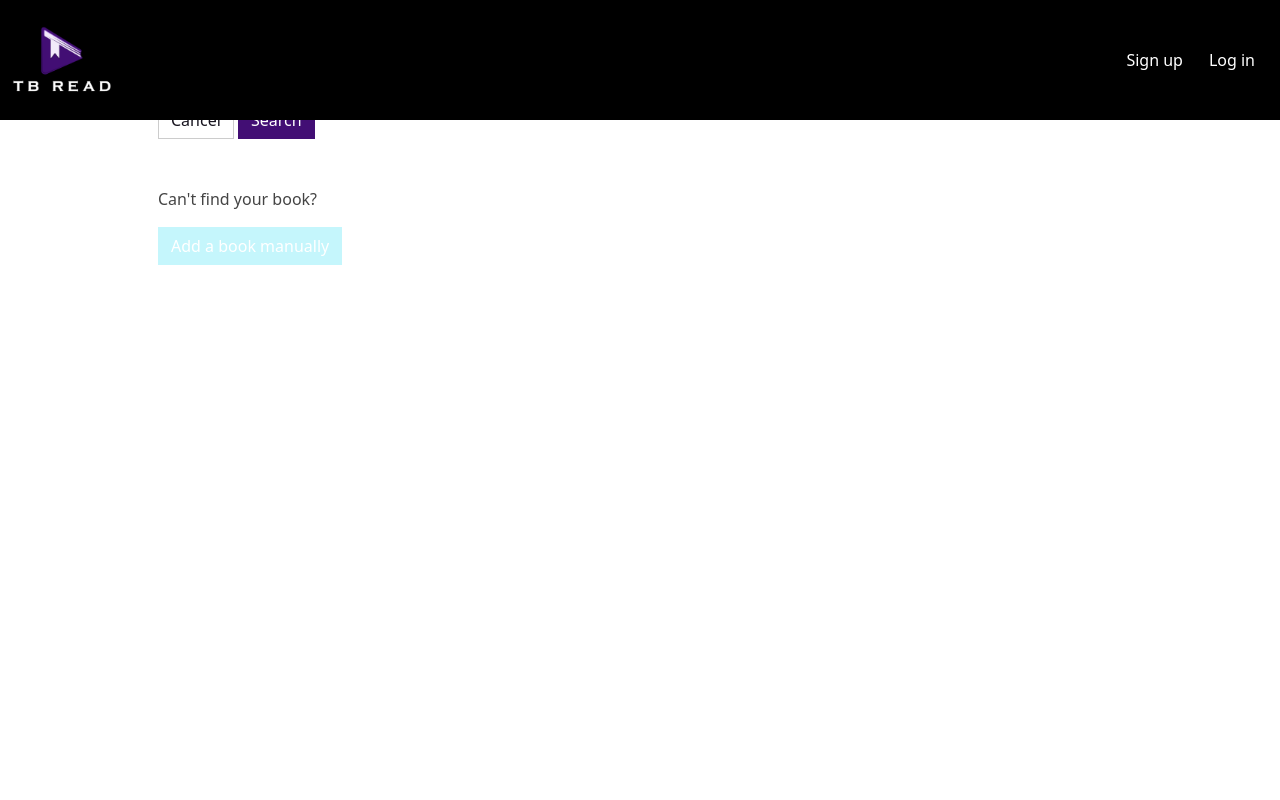
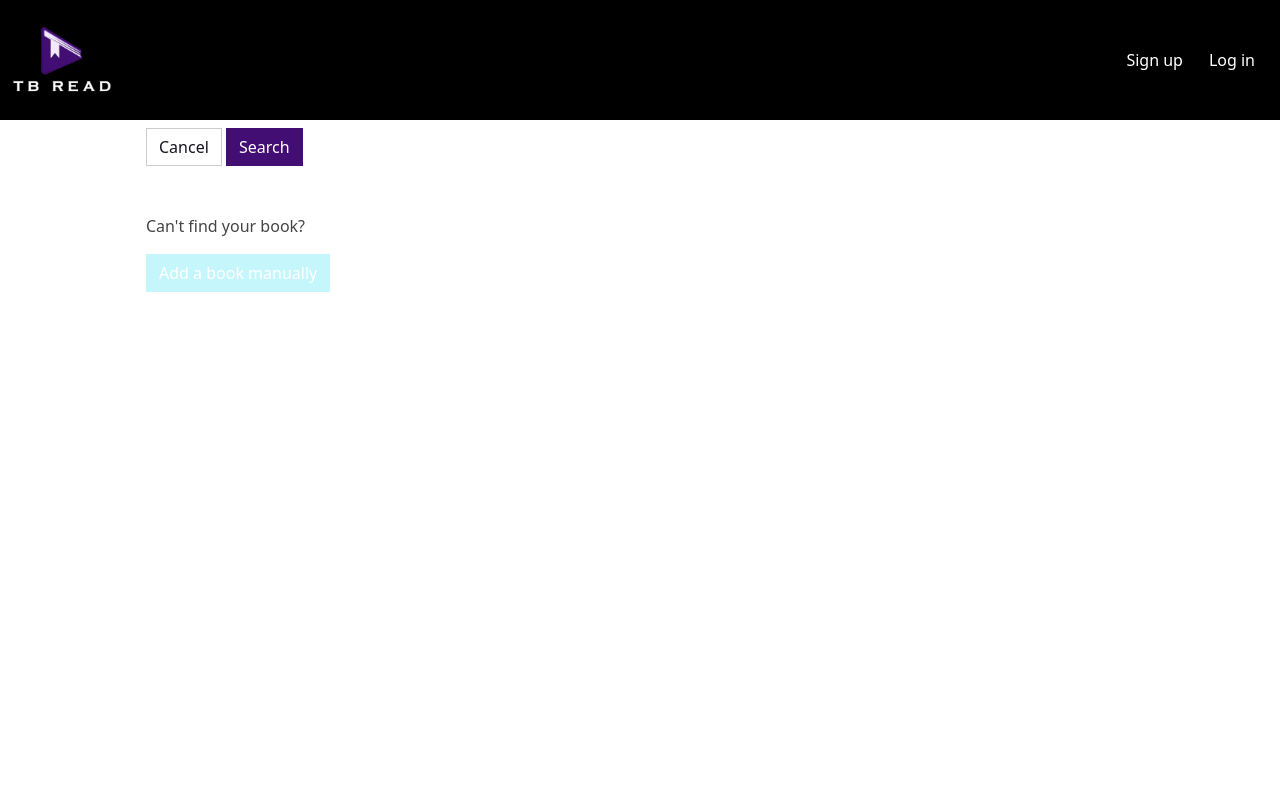
Before and after one commit to CamdenTadhg/TBRead, a Flask app: template templates/books/addbooks.html in a window 1280 px wide. Run offline with Flask 3, Linux system fonts and the light colour scheme; the template is opened without the code that fills it: values that come from a table or form of the project are taken from there, others are empty; parts of the project's set-up code (start-up, migrations or seed data) failed here and were passed over; some libraries are stand-ins or nearby versions.

Commit message:
main content placement

```diff
--- a/static/stylesheets/style.css
+++ b/static/stylesheets/style.css
@@ -37,10 +37,10 @@ textarea{
     width: 100px;
 }
 
-.main-content {
+.logged-in-content {
     display:grid;
-    grid-template-columns: [first] 10% [sidebar] 90% [end];
-    grid-template-rows: [top] 5% [content] 95% [bottom]
+    grid-template-columns: [first] 10vw [sidebar] 90vw [end];
+    grid-template-rows: [top] 5vh [content] 95vh [bottom]
 }
 
 .sidebar {
@@ -67,7 +67,7 @@ textarea{
     color: black;
 }
 
-.container {
+.main-content {
     grid-column-start: sidebar;
     grid-row-start: content;
 }
--- a/templates/base.html
+++ b/templates/base.html
@@ -36,7 +36,7 @@
             </ul>
         </div>
     </nav>
-    <div class="main-content">
+    <div class="logged-in-content">
         {% if g.user %}
         <div class="sidebar">
             <a class="sidebar-item" href='/users/{{g.user.user_id}}/lists/tbr'>Lists</a>
@@ -45,7 +45,7 @@
             <div class="sidebar-item">Support</div>
         </div>
         {% endif %}
-        <div class="container">
+        <div class="main-content">
             {% for category, message in get_flashed_messages(with_categories=True) %}
             <div class="alert alert-{{category}}">{{message}}</div>
             {% endfor %}
```
Also changed, not shown: Planning/Project Plan.md (+6 -3 lines).
